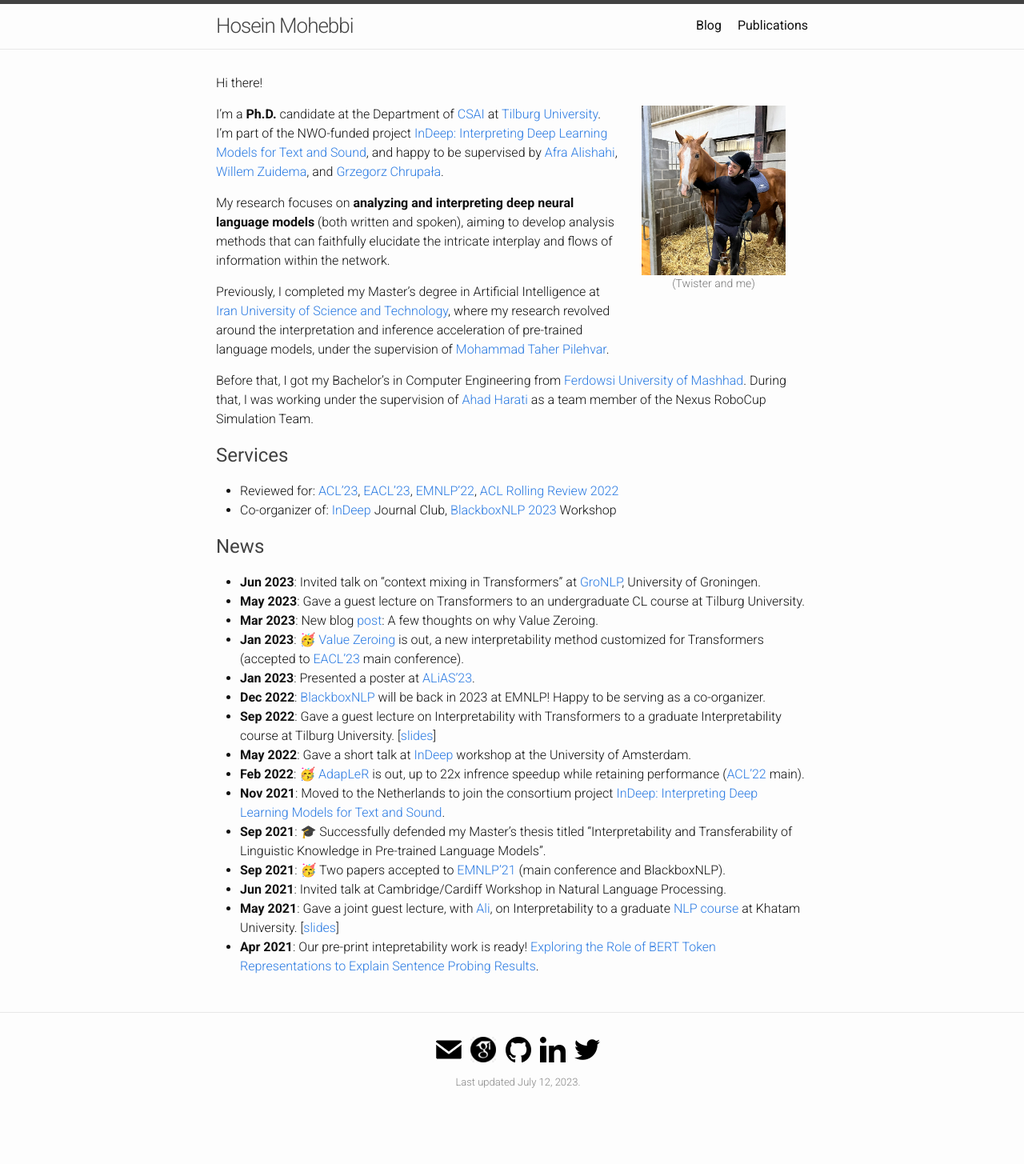
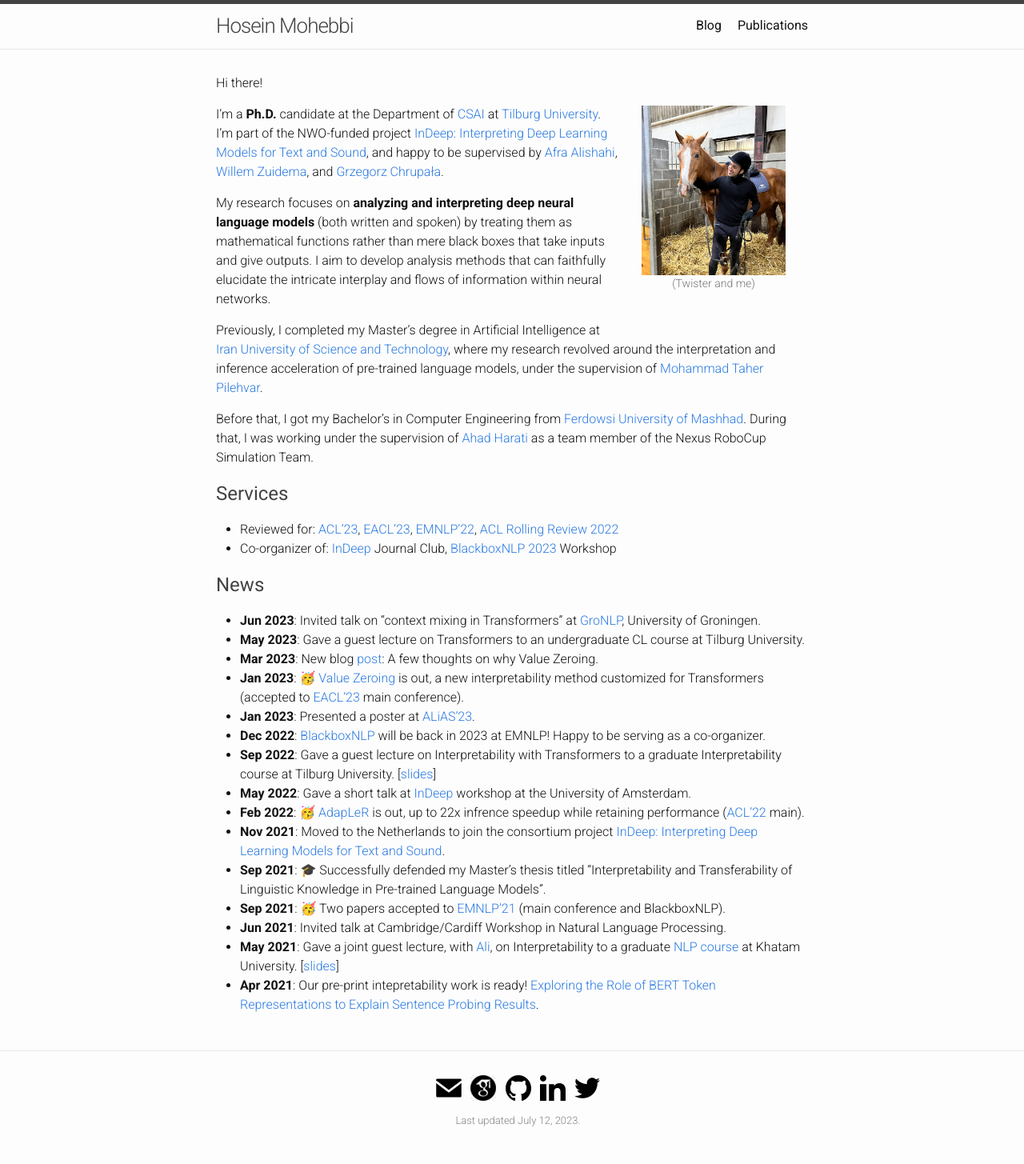
Before and after one commit to hmohebbi/hmohebbi.github.io, a Jekyll site: the page built from index.md, in a window 1280 px wide. Shown: the whole page at 80% size. Built offline with Jekyll 4.4.1, drawn with Linux system fonts in a browser that asks for light colours; before the commit the page ends 1407 px from its top, so only the background shows below that.

Commit message:
Update index.md

```diff
--- a/index.md
+++ b/index.md
@@ -23,7 +23,7 @@ Hi there!
 
 I'm a __Ph.D.__ candidate at the Department of [CSAI](https://www.tilburguniversity.edu/about/schools/tshd/departments/dca) at [Tilburg University](https://www.tilburguniversity.edu/). I'm part of the NWO-funded project [InDeep: Interpreting Deep Learning Models for Text and Sound](https://interpretingdl.github.io/), and happy to be supervised by [Afra Alishahi](http://afra.alishahi.name/), [Willem Zuidema](https://staff.fnwi.uva.nl/w.zuidema/), and [Grzegorz Chrupała](https://grzegorz.chrupala.me/).
 
-My research focuses on __analyzing and interpreting deep neural language models__ (both written and spoken), aiming to develop analysis methods that can faithfully elucidate the intricate interplay and flows of information within the network.
+My research focuses on __analyzing and interpreting deep neural language models__ (both written and spoken) by treating them as mathematical functions rather than mere black boxes that take inputs and give outputs. I aim to develop analysis methods that can faithfully elucidate the intricate interplay and flows of information within neural networks.
 
 Previously, I completed my Master’s degree in Artificial Intelligence at [Iran University of Science and Technology](http://www.iust.ac.ir/en), where my research revolved around the interpretation and inference acceleration of pre-trained language models, under the supervision of [Mohammad Taher Pilehvar](https://pilehvar.github.io/).
 
```
